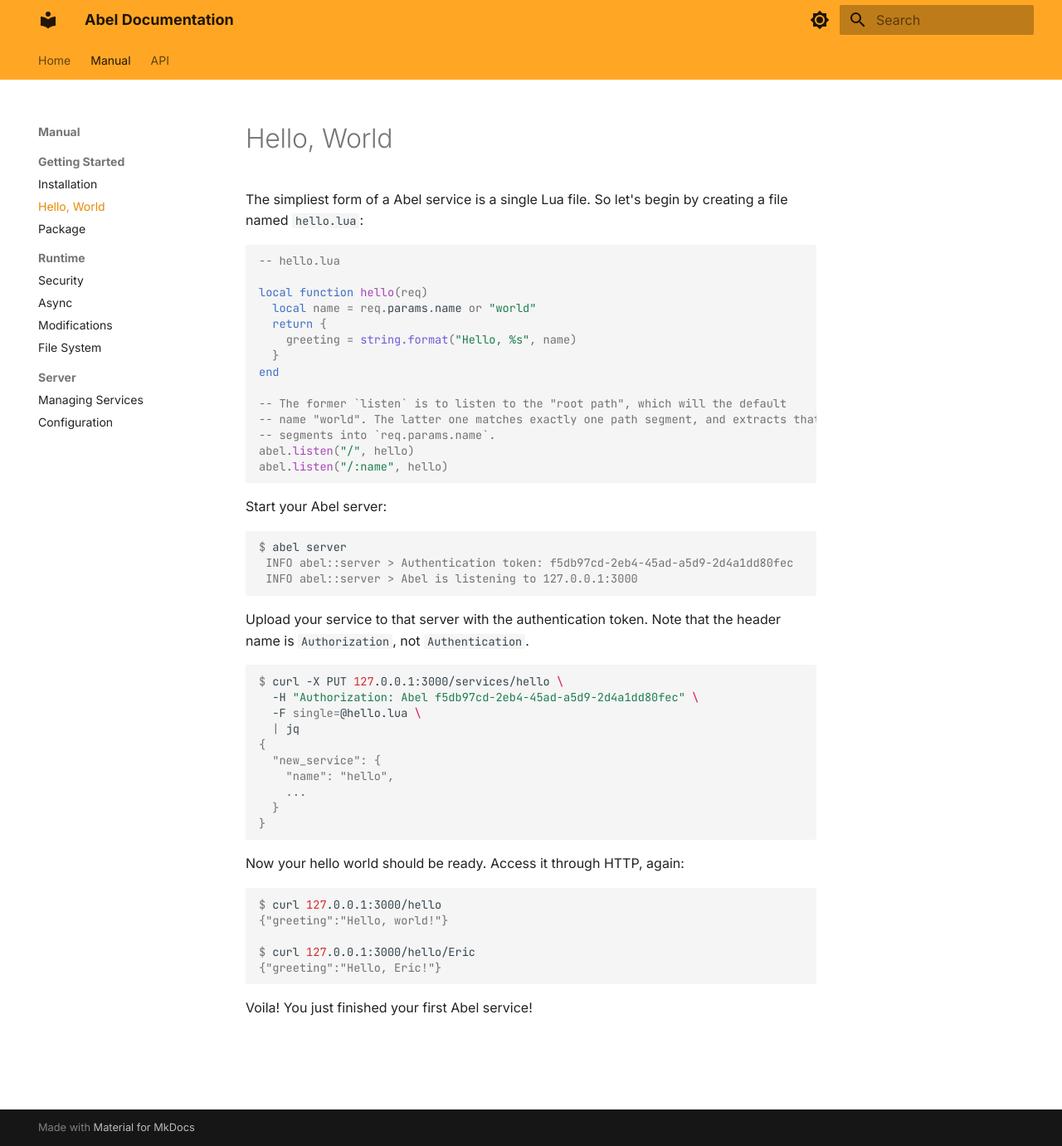
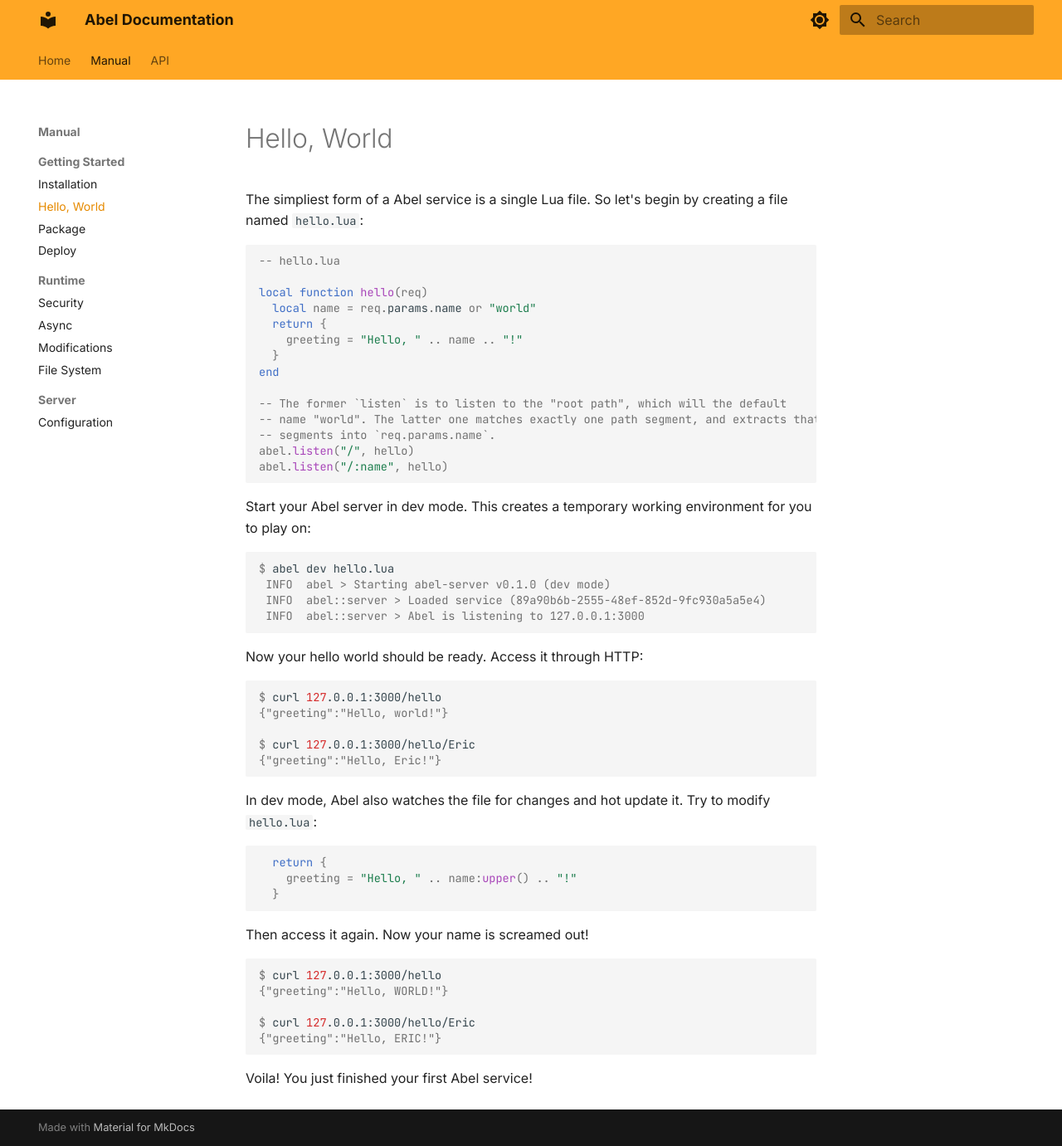
Before and after one commit to hack3ric/abel-doc, an MkDocs documentation site: the page built from docs/getting-started/hello-world.md, in a window 1280 px wide and 1381 px high. Shown: the whole window at 83% size. Built offline with MkDocs 1.6.1 and Material for MkDocs 9.7.7, drawn with Linux system fonts in a browser that asks for light colours.

Commit message:
Add server docs

````diff
--- a/docs/getting-started/hello-world.md
+++ b/docs/getting-started/hello-world.md
@@ -8,7 +8,7 @@
 local function hello(req)
   local name = req.params.name or "world"
   return {
-    greeting = string.format("Hello, %s", name)
+    greeting = "Hello, " .. name .. "!"
   }
 end
 
@@ -19,30 +19,16 @@
 abel.listen("/:name", hello)
 ```
 
-Start your Abel server:
+Start your Abel server in dev mode. This creates a temporary working environment for you to play on:
 
 ```console
-$ abel server
- INFO abel::server > Authentication token: f5db97cd-2eb4-45ad-a5d9-2d4a1dd80fec
- INFO abel::server > Abel is listening to 127.0.0.1:3000
+$ abel dev hello.lua
+ INFO  abel > Starting abel-server v0.1.0 (dev mode)
+ INFO  abel::server > Loaded service (89a90b6b-2555-48ef-852d-9fc930a5a5e4)
+ INFO  abel::server > Abel is listening to 127.0.0.1:3000
 ```
 
-Upload your service to that server with the authentication token. Note that the header name is `Authorization`, not `Authentication`.
-
-```console
-$ curl -X PUT 127.0.0.1:3000/services/hello \
-  -H "Authorization: Abel f5db97cd-2eb4-45ad-a5d9-2d4a1dd80fec" \
-  -F single=@hello.lua \
-  | jq
-{
-  "new_service": {
-    "name": "hello",
-    ...
-  }
-}
-```
-
-Now your hello world should be ready. Access it through HTTP, again:
+Now your hello world should be ready. Access it through HTTP:
 
 ```console
 $ curl 127.0.0.1:3000/hello
@@ -52,4 +38,22 @@
 {"greeting":"Hello, Eric!"}
 ```
 
+In dev mode, Abel also watches the file for changes and hot update it. Try to modify `hello.lua`:
+
+```lua
+  return {
+    greeting = "Hello, " .. name:upper() .. "!"
+  }
+```
+
+Then access it again. Now your name is screamed out!
+
+```console
+$ curl 127.0.0.1:3000/hello
+{"greeting":"Hello, WORLD!"}
+
+$ curl 127.0.0.1:3000/hello/Eric
+{"greeting":"Hello, ERIC!"}
+```
+
 Voila! You just finished your first Abel service!
--- a/mkdocs.yml
+++ b/mkdocs.yml
@@ -32,13 +32,13 @@
       - Installation: getting-started/installation.md
       - Hello, World: getting-started/hello-world.md
       - Package: getting-started/package.md
+      - Deploy: getting-started/deploy.md
     - Runtime:
       - Security: runtime/security.md
       - Async: runtime/async.md
       - Modifications: runtime/modifications.md
       - File System: runtime/file-system.md
     - Server:
-      - Managing Services: server/manage.md
       - Configuration: server/config.md
   - API:
     - Runtime:
````
Also changed, not shown: docs/api/server/service.md (+4 -4 lines), docs/getting-started/deploy.md (added, +40 -0 lines), docs/server/config.md (+3 -3 lines), docs/server/manage.md (deleted, +0 -3 lines).
